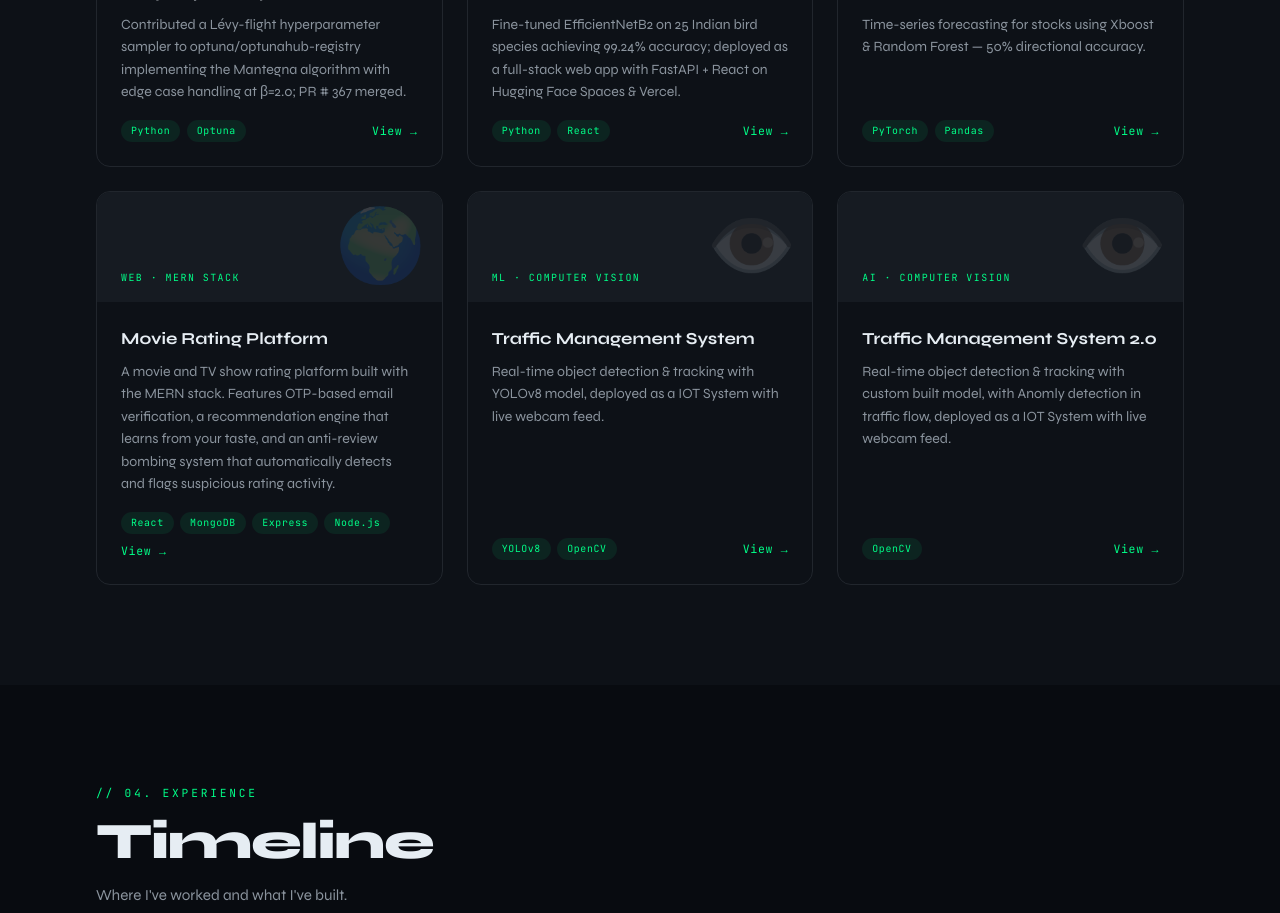
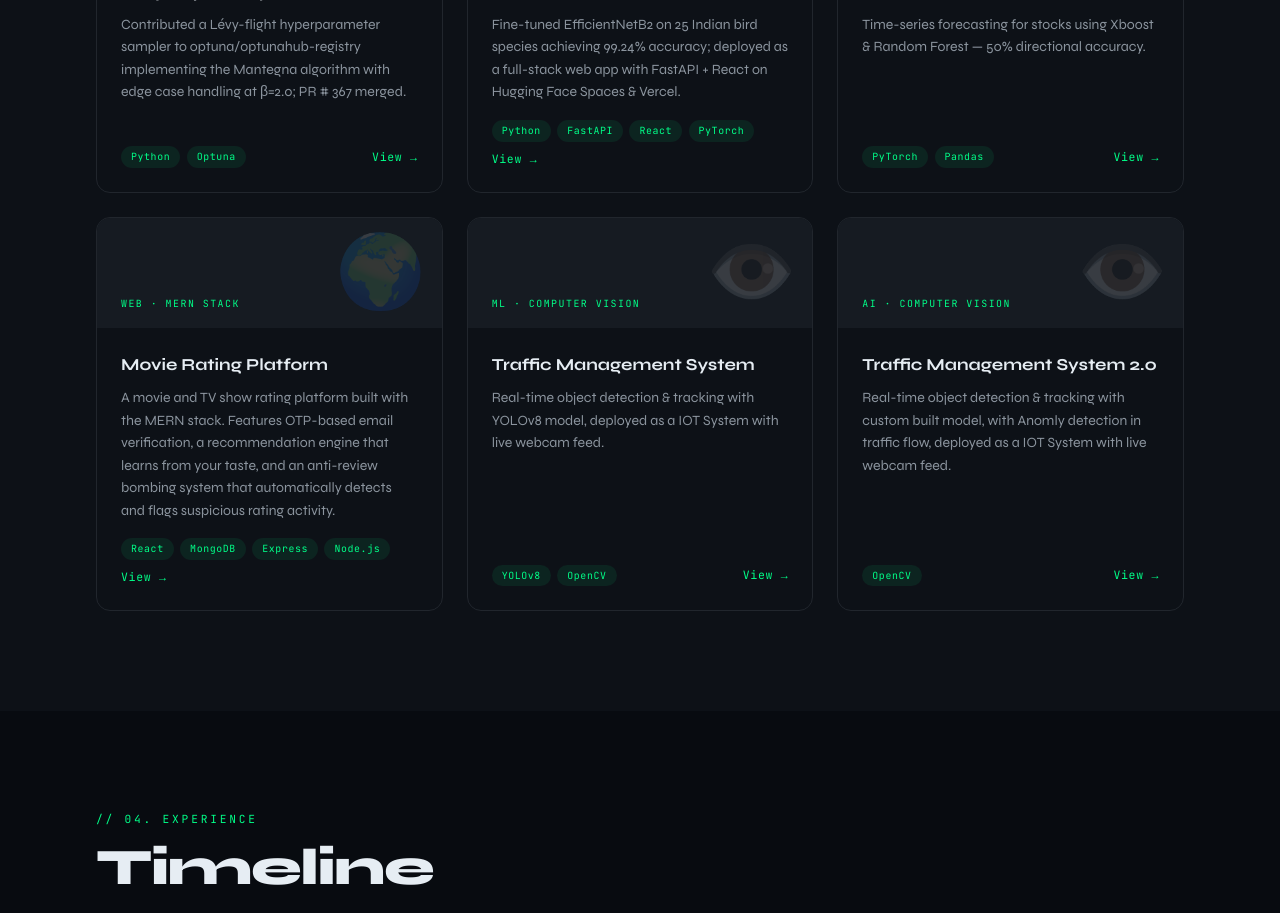
Before and after one commit to AdityaChopra18/Aditya_Chopra, a React (Vite) app: page / in a window 1280 px wide. Shown: the part 2580-3493 px from the top of the page. Built offline with nearby package versions, Linux system fonts and the light colour scheme.

Commit message:
added project .03

```diff
--- a/src/Portfolio.jsx
+++ b/src/Portfolio.jsx
@@ -77,15 +77,13 @@ const PROJECTS = [
     desc:  "Contributed a Lévy-flight hyperparameter sampler to optuna/optunahub-registry implementing the Mantegna algorithm with edge case handling at β=2.0; PR # 367 merged.",
     tags:  ["Python","Optuna"],
     link:  "https://hub.optuna.org/samplers/levy_flight_sampler/",
-    github: "https://github.com/optuna/optunahub-registry/tree/963d89b2a58a72dfcc7da3616d0111e0ed448f2b/package/samplers/levy_flight_sampler"
   },
   {
     emoji: "🧠", type: "AI · Computer Vision",
     title: "WildLens",
     desc:  "Fine-tuned EfficientNetB2 on 25 Indian bird species achieving 99.24% accuracy; deployed as a full-stack web app with FastAPI + React on Hugging Face Spaces & Vercel.",
-    tags:  ["Python","React"],
-    link:  "https://github.com/AdityaChopra18/wildlens.git",
-    demo: "https://wildlens-tawny.vercel.app",
+    tags:  ["Python","FastAPI", "React", "PyTorch"],
+    link:  "https://wildlens-tawny.vercel.app",
   },
   {
     emoji: "📈", type: "ML · Finance",
```
